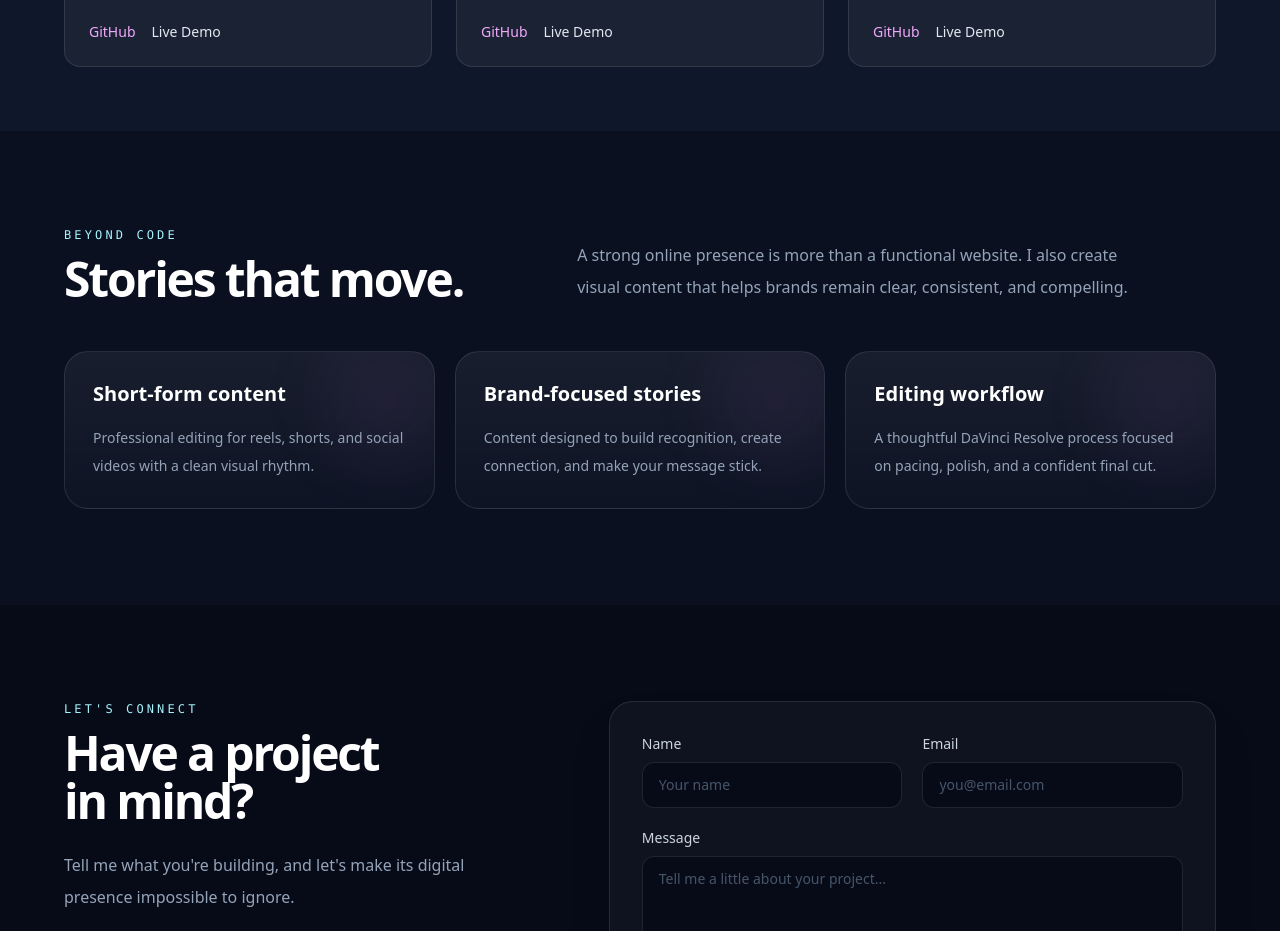
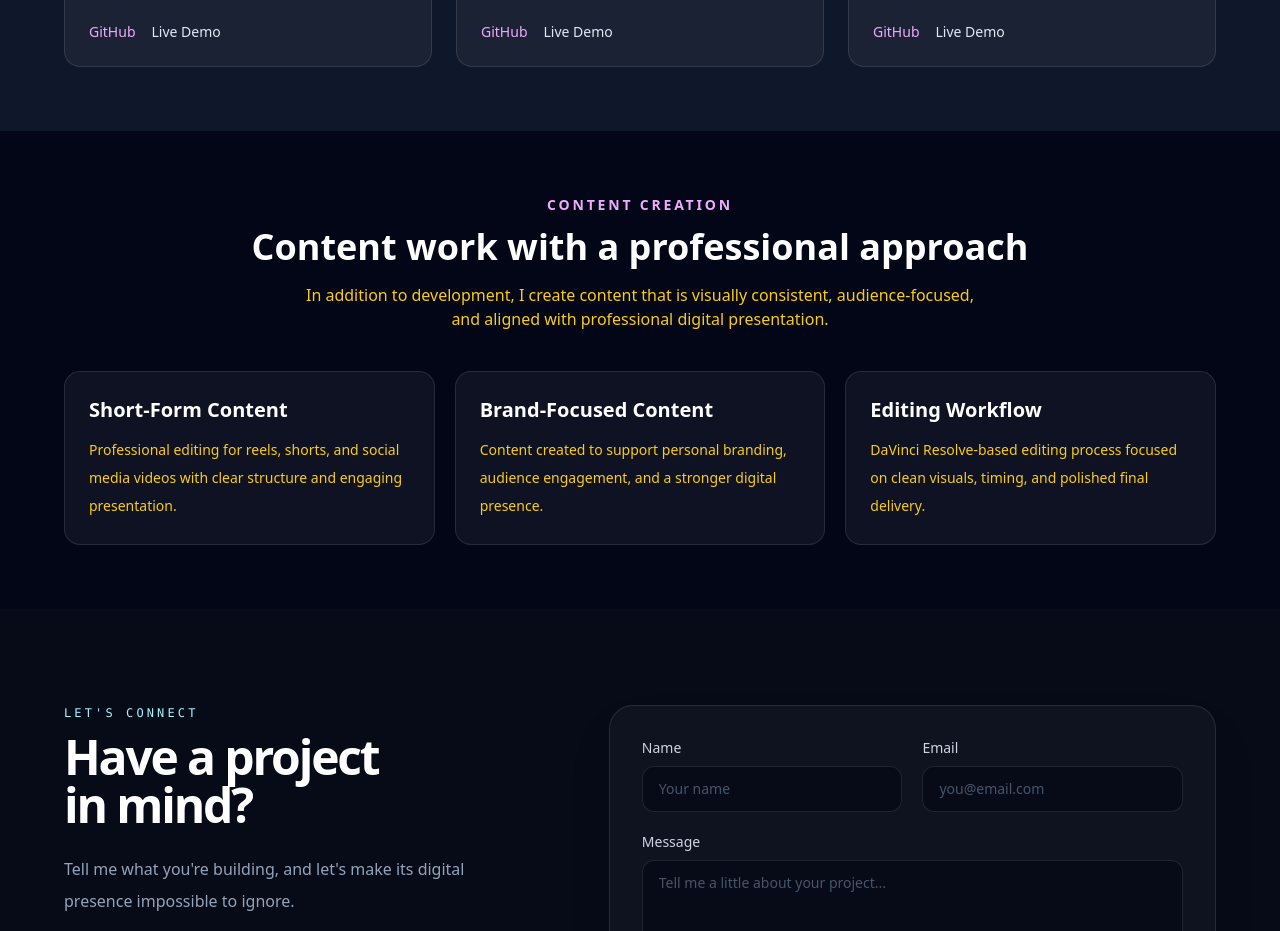
Before and after one commit to zubair2018/live-portfolio, a React (Vite) app: page / in a window 1280 px wide. Shown: the part 2480-3411 px from the top of the page. Built offline with nearby package versions, Linux system fonts and the light colour scheme.

Commit message:
Restore original portfolio design

```diff
--- a/src/components/ContentWork.jsx
+++ b/src/components/ContentWork.jsx
@@ -1,26 +1,46 @@
 const contentItems = [
-  ["Short-form content", "Professional editing for reels, shorts, and social videos with a clean visual rhythm."],
-  ["Brand-focused stories", "Content designed to build recognition, create connection, and make your message stick."],
-  ["Editing workflow", "A thoughtful DaVinci Resolve process focused on pacing, polish, and a confident final cut."],
+  {
+    title: "Short-Form Content",
+    text: "Professional editing for reels, shorts, and social media videos with clear structure and engaging presentation.",
+  },
+  {
+    title: "Brand-Focused Content",
+    text: "Content created to support personal branding, audience engagement, and a stronger digital presence.",
+  },
+  {
+    title: "Editing Workflow",
+    text: "DaVinci Resolve-based editing process focused on clean visuals, timing, and polished final delivery.",
+  },
 ];
 
 export default function ContentWork() {
   return (
-    <section id="content" className="bg-[#0a1020] px-5 py-24 text-white sm:px-8 lg:px-10">
+    <section id="content" className="bg-slate-950 px-5 py-16 text-white">
       <div className="mx-auto max-w-6xl">
-        <div className="grid gap-10 lg:grid-cols-[1fr_1.35fr] lg:items-end">
-          <div>
-            <p className="font-mono text-xs font-medium uppercase tracking-[0.26em] text-cyan-200">Beyond code</p>
-            <h2 className="mt-3 text-4xl font-extrabold tracking-[-0.045em] sm:text-5xl">Stories that move.</h2>
-          </div>
-          <p className="max-w-xl text-base leading-8 text-slate-400">A strong online presence is more than a functional website. I also create visual content that helps brands remain clear, consistent, and compelling.</p>
+        <div className="mb-10 text-center">
+          <p className="mb-3 text-sm font-semibold uppercase tracking-[0.2em] text-fuchsia-300">
+            Content Creation
+          </p>
+          <h2 className="text-3xl font-bold sm:text-4xl">
+            Content work with a professional approach
+          </h2>
+          <p className="mx-auto mt-4 max-w-2xl text-sm leading-7 text-yellow-400 sm:text-base">
+            In addition to development, I create content that is visually consistent, audience-focused, and aligned with professional digital presentation.
+          </p>
         </div>
-        <div className="mt-12 grid gap-5 md:grid-cols-3">
-          {contentItems.map(([title, text]) => <article key={title} className="relative overflow-hidden rounded-3xl border border-white/10 bg-gradient-to-b from-white/[0.06] to-white/[0.02] p-7">
-            <div className="absolute right-0 top-0 h-24 w-24 rounded-full bg-fuchsia-400/10 blur-2xl" />
-            <h3 className="relative text-xl font-bold">{title}</h3>
-            <p className="relative mt-4 text-sm leading-7 text-slate-400">{text}</p>
-          </article>)}
+
+        <div className="grid gap-5 md:grid-cols-3">
+          {contentItems.map((item) => (
+            <div
+              key={item.title}
+              className="rounded-2xl border border-white/10 bg-white/5 p-6"
+            >
+              <h3 className="text-xl font-semibold">{item.title}</h3>
+              <p className="mt-3 text-sm leading-7 text-yellow-400">
+                {item.text}
+              </p>
+            </div>
+          ))}
         </div>
       </div>
     </section>
```
